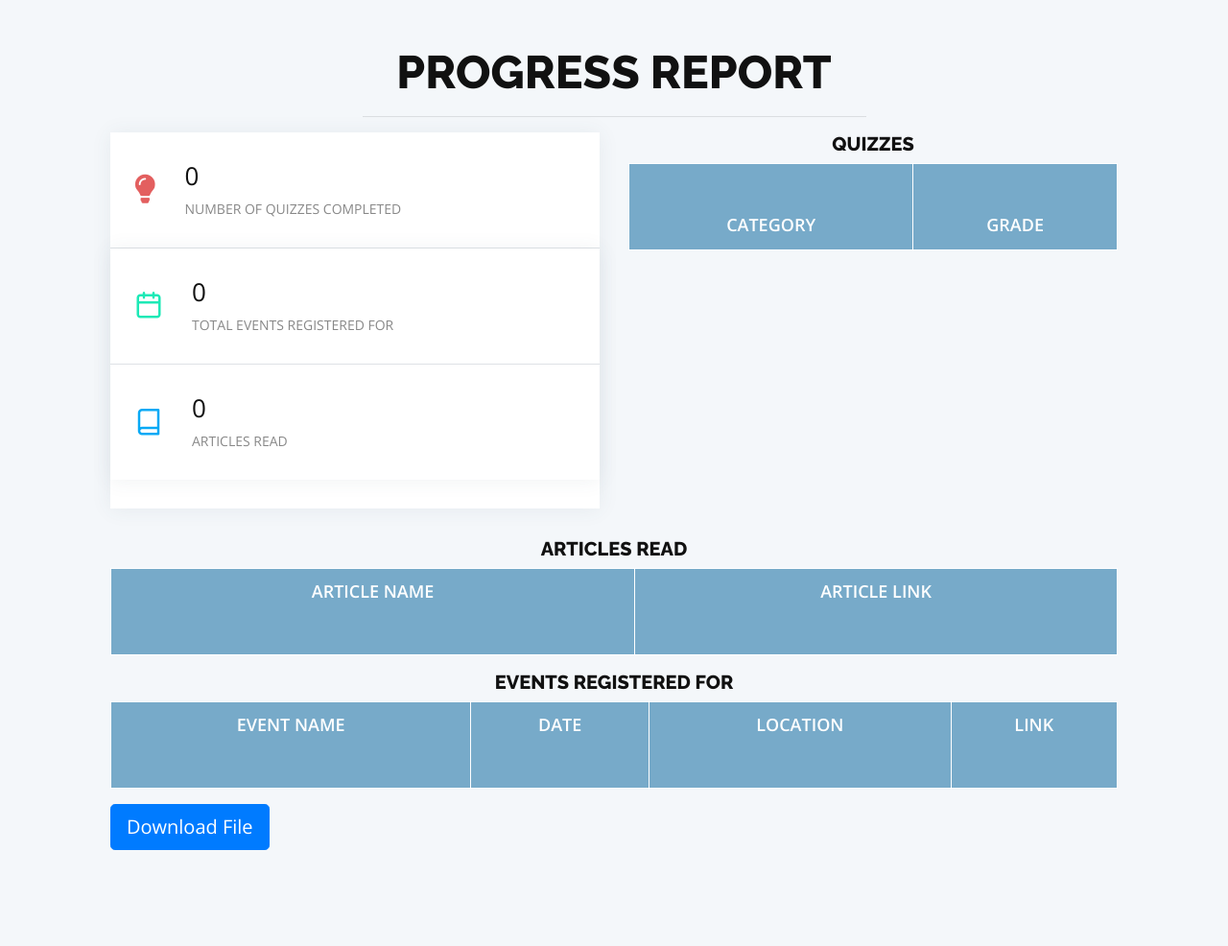
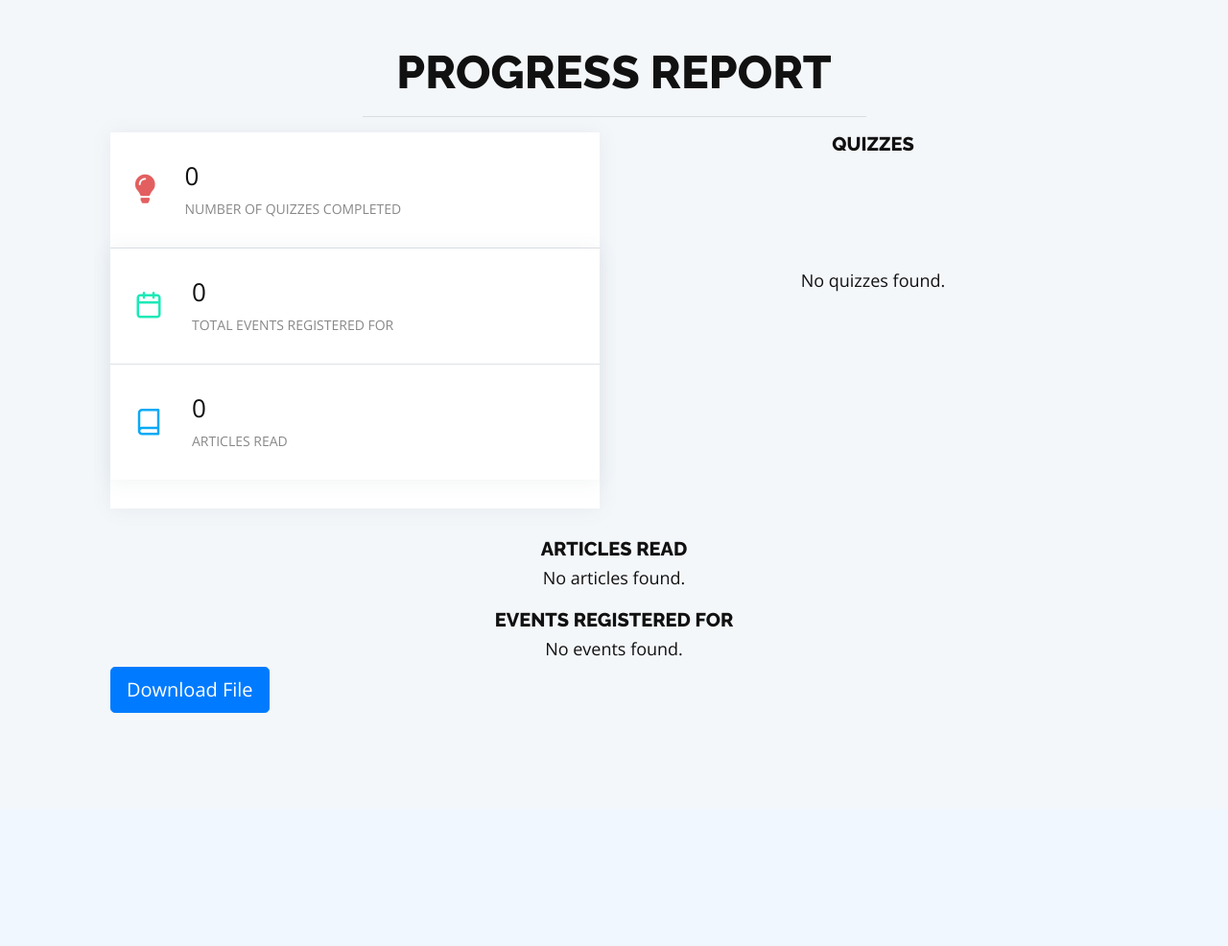
Before and after one commit to bnf239/CivicCit, a Django app: page /progress_report in a window 1280 px wide. Shown: the part 123-1109 px from the top of the page at 96% size. After the commit the page ends 866 px from the top, so only its background shows below. Run offline with Django 3.2, Linux system fonts and the light colour scheme; tables that the repository leaves empty hold one stand-in row (values such as "Sample post"); lists and menus that the app fills with data are empty; some libraries are stand-ins or nearby versions.

Commit message:
added check for empty variables in progress report

```diff
--- a/apps/templates/progress_report/progress_report.html
+++ b/apps/templates/progress_report/progress_report.html
@@ -36,7 +36,7 @@ tr{
     font-family: "Open Sans", sans-serif;
     font-size: 14px;
     color: #888;
-    font-weight: 300;
+    font-weight: bold;
     text-transform: uppercase;
                         }
     </style>
@@ -151,8 +151,10 @@ tr{
 
                                 </tbody>
                            </table> -->
+
                            <h4 class='text-center' style=" font-family: 'Raleway', sans-serif;
                            font-weight:bold;" >QUIZZES</h4>
+                           {% if quiz_info|length != 0 %}
                             <table style="border: 1px solid;" class = "table">
                                 <thead>
                                     <tr >
@@ -184,7 +186,10 @@ tr{
                                 {% endfor %}
                               </table>
 
+                              {% else %}
+                             <h5 class='text-center' style=" margin-top: 120px;"> No quizzes found. </h5>
 
+                             {% endif %}
 
 
 
@@ -196,6 +201,7 @@ tr{
                     </div>
                     <h4 class='text-center' style=" font-family: 'Raleway', sans-serif;
                            font-weight:bold;" >ARTICLES READ</h4>
+                    {% if article_list|length != 0 %}
                     <table style="border: 1px solid;" class = "table">
                         <tr style=" border: 1px solid;padding: 20px;">
                           <th scope = "col" style=" border: 1px solid;padding: 10px;">Article Name</th>
@@ -215,8 +221,16 @@ tr{
                         </tr>
                         {% endfor %}
                       </table>
+                      {% else %}
+                      <h5 class='text-center' > No articles found. </h5>
+                      <h1 style="margin-top: 20px;"> </h1>
+
+
+                      {% endif %}
+
                       <h4 class='text-center' style=" font-family: 'Raleway', sans-serif;
                       font-weight:bold;" >EVENTS REGISTERED FOR</h4>
+                       {% if events|length != 0 %}
                       <table style="border: 1px solid;" class = "table">
                         <tr style=" border: 1px solid;padding: 20px;">
                           <th scope = "col" style=" border: 1px solid;padding: 10px;">Event Name</th>
@@ -240,6 +254,10 @@ tr{
                         </tr>
                         {% endfor %}
                       </table>
+                      {% else %}
+                      <h5 class='text-center' > No events found. </h5>
+
+                      {% endif %}
 
 
                 </div>
```
